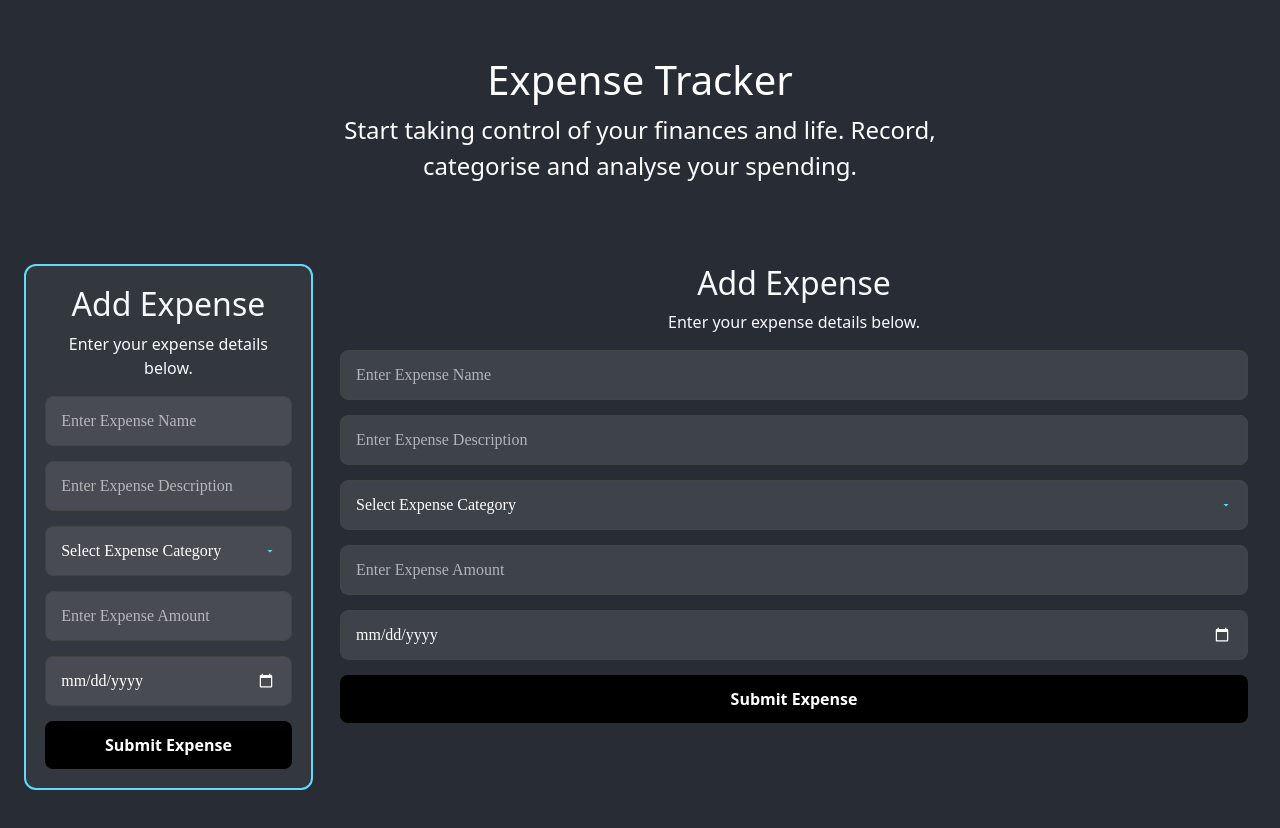
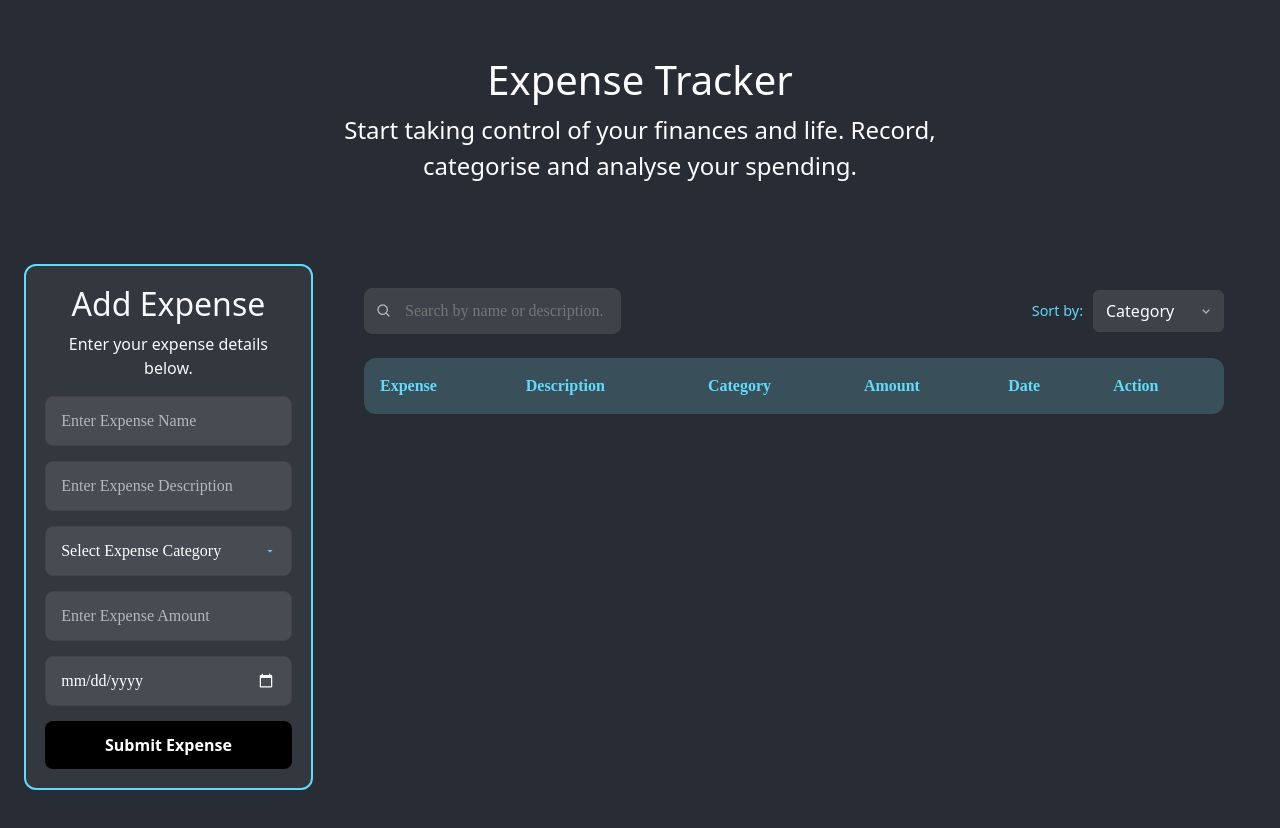
Before and after one commit to Silva-NK/Expense-tracker, a React (Create React App) app: page / in a window 1280 px wide. Shown: the top 828 px of the page. Built offline with nearby package versions, Linux system fonts and the light colour scheme.

Commit message:
Adds the ExpenseTable and expense display functionalities and styling.

```diff
--- a/package.json
+++ b/package.json
@@ -8,6 +8,7 @@
     "@testing-library/react": "^16.3.0",
     "@testing-library/user-event": "^13.5.0",
     "bootstrap": "^5.3.5",
+    "boxicons": "^2.1.4",
     "react": "^19.1.0",
     "react-dom": "^19.1.0",
     "react-scripts": "5.0.1",
--- a/src/App.js
+++ b/src/App.js
@@ -2,13 +2,18 @@
 import { useState } from "react";
 import './App.css';
 import 'bootstrap/dist/css/bootstrap.min.css';
-import ExpenseForm from "./components/ExpenseForm"
+import ExpenseForm from "./components/ExpenseForm";
+import ExpenseTable from "./components/ExpenseTable"
 
 function App() {
   const [expenses, setExpenses] = useState([]);
 
   const addExpense = (newExpense) => {
     setExpenses([...expenses, newExpense]);
+  };
+
+  const deleteExpense = (id) => {
+    setExpenses(expenses.filter(expense => expense.id !== id));
   };
 
   return (
@@ -29,7 +34,7 @@ function App() {
           </div>
 
           <div className="col-md-9">
-            <ExpenseForm onAddExpense={addExpense} />
+            <ExpenseTable expenses={expenses} onDelete={deleteExpense}/>
           </div>
         </div>
       </div>
--- a/src/components/ExpenseTable.css
+++ b/src/components/ExpenseTable.css
@@ -0,0 +1,174 @@
+.expense-table {
+    padding: 1.5rem;
+    height: 100%;
+}
+
+.controls-row {
+    display: flex;
+    justify-content: space-between;
+    align-items: center;
+    margin-bottom: 1.5rem;
+    gap: 20px;
+}
+
+.search-container {
+    margin-bottom: 1.5rem;
+}
+
+.search-box {
+    position: relative;
+    max-width: 300px;
+}
+
+.search-box i {
+    position: absolute;
+    left: 12px;
+    top: 50%;
+    transform: translateY(-50%);
+    color: rgba(255, 255, 255, 0.6);
+}
+
+.search-box input {
+    width: 100%;
+    padding: 10px 15px 10px 40px;
+    background: rgba(255, 255, 255, 0.1);
+    border: 1px solid #444;
+    border-radius: 8px;
+    color: white;
+    font-family: 'Playfair Display', serif;
+    transition: all 0.3s;
+}
+
+.search-box input:focus {
+    outline: none;
+    border-color: #61dafb;
+    box-shadow: 0 0 0 3px rgba(97, 218, 251, 0.2);
+}
+
+.sort-control {
+    display: flex;
+    align-items: center;
+    gap: 10px;
+}
+
+.sort-control span {
+    color: #61dafb;
+    font-size: 0.9rem;
+}
+
+.sort-dropdown {
+    position: relative;
+    min-width: 120px;
+}
+
+.sort-dropdown select {
+    padding: 8px 30px 8px 12px;
+    background: rgba(255, 255, 255, 0.1);
+    border: 1px solid #444;
+    border-radius: 6px;
+    color: white !important; /* Force white text */
+    appearance: none;
+    cursor: pointer;
+    width: 100%;
+    transition: all 0.3s;
+}
+
+.sort-dropdown select:focus {
+    background: rgba(255, 255, 255, 0.15);
+    border-color: #61dafb;
+}
+
+.sort-dropdown select option {
+    background: #282c34;
+    color: white;
+    padding: 8px;
+}
+
+.sort-dropdown select option:hover {
+    background: #61dafb !important;
+    color: black !important;
+}
+
+.sort-dropdown i {
+    position: absolute;
+    right: 10px;
+    top: 50%;
+    transform: translateY(-50%);
+    pointer-events: none;
+    color: rgba(255, 255, 255, 0.6);
+}
+
+.expense-table table {
+    width: 100%;
+    border-collapse: separate;
+    border-spacing: 0;
+    background: rgba(255, 255, 255, 0.05);
+    border-radius: 12px;
+    overflow: hidden;
+}
+
+.expense-table th {
+    background: rgba(97, 218, 251, 0.15);
+    color: #61dafb;
+    padding: 1rem;
+    text-align: left;
+    font-weight: 600;
+    font-family: 'Playfair Display', serif;
+}
+
+.expense-table td {
+    padding: 1rem;
+    border-bottom: 1px solid rgba(255, 255, 255, 0.1);
+    color: #f8f9fa;
+}
+
+.expense-table tr:last-child td {
+    border-bottom: none;
+}
+
+.expense-table tr:hover td {
+    background: rgba(97, 218, 251, 0.05);
+}
+
+.delete-btn {
+    background: none;
+    border: none;
+    color: #ff6b6b !important;
+    cursor: pointer;
+    font-size: 1.25rem;
+    transition: all 0.3s;
+    padding: 0.5rem;
+    border-radius: 50%;
+    width: 36px;
+    height: 36px;
+    display: inline-flex;
+    align-items: center;
+    justify-content: center;
+}
+
+.delete-btn:hover {
+    color: #ff3838 !important;
+    background: rgba(255, 107, 107, 0.1);
+    transform: scale(1.1);
+}
+
+.expense-table td:nth-child(3) {
+    font-weight: 500;
+}
+
+.expense-table td:nth-child(4) {
+    font-family: 'Jost', sans-serif;
+    font-weight: 600;
+}
+
+@media (max-width: 768px) {
+    .expense-table {
+      padding: 0.5rem;
+    }
+
+    .expense-table th,
+    .expense-table td {
+      padding: 0.75rem 0.5rem;
+      font-size: 0.9rem;
+    }
+}
--- a/src/components/ExpenseTable.js
+++ b/src/components/ExpenseTable.js
@@ -1,7 +1,69 @@
 import { useState } from "react";
 import './ExpenseTable.css';
 import 'bootstrap/dist/css/bootstrap.min.css';
+import 'boxicons/css/boxicons.min.css';
 
 function ExpenseTable ({expenses, onDelete}) {
 
+    const handleDelete = (id) => {
+        const confirmDelete = window.confirm("Are you sure you want to delete this expense?");
+        if (confirmDelete) {
+            onDelete(id);
+        }
+    };
+
+    return (
+        <div className="expense-table">
+
+            <div className="controls-row">
+                <div className="search-box">
+                    <i className='bx bx-search'></i>
+                    <input
+                        type="text"
+                        placeholder="Search by name or description..."
+                    />
+                </div>
+
+                <div className="sort-control">
+                    <span>Sort by:</span>
+                    <div className="sort-dropdown">
+                        <select>
+                            <option>Category</option>
+                            <option>Description</option>
+                        </select>
+                        <i className='bx bx-chevron-down'></i>
+                    </div>
+                </div>
+            </div>
+
+            <table>
+                <thead>
+                    <tr>
+                        <th>Expense</th>
+                        <th>Description</th>
+                        <th>Category</th>
+                        <th>Amount</th>
+                        <th>Date</th>
+                        <th>Action</th>
+                    </tr>
+                </thead>
+                <tbody>
+                    {expenses.map((expense) => (
+                        <tr key={expense.id}>
+                            <td>{expense.name}</td>
+                            <td>{expense.description}</td>
+                            <td>{expense.category}</td>
+                            <td>Ksh. {parseFloat(expense.amount).toFixed(2)}</td>
+                            <td>{expense.date}</td>
+                            <td>
+                                <button onClick={() => handleDelete(expense.id)} className="delete-btn" ><i className='bx bx-trash' title="Delete Expense"></i></button>
+                            </td>
+                        </tr>
+                    ))}
+                </tbody>
+            </table>
+        </div>
+    );
 }
+
+export default ExpenseTable;
```
Also changed, not shown: 1 other file (tests, documents, lock files or other folders).
